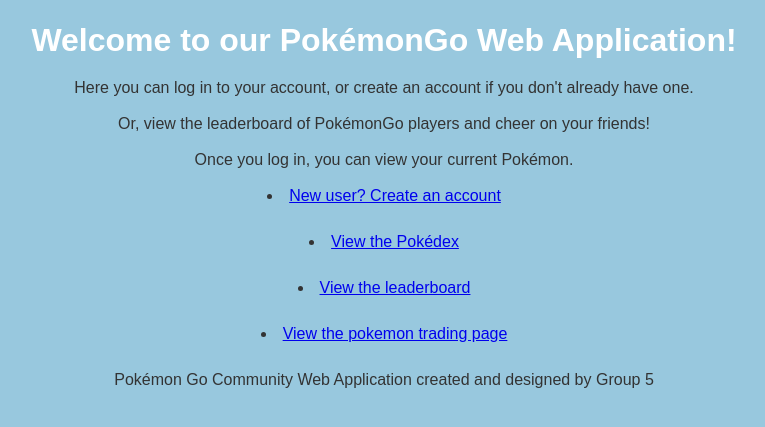
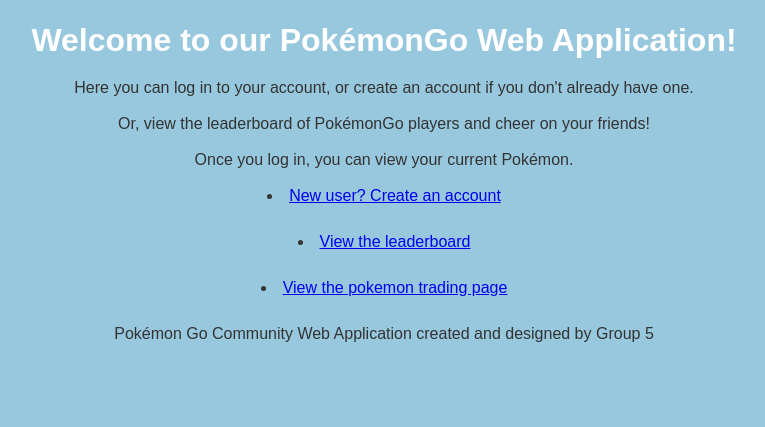
Before and after one commit to michaela2102/PokemonGo, a PHP site: page /home.php in a window 1280 px wide. Shown: the part 67-494 px from the top of the page, without its empty margins (256-1021 px from the left). Run offline with PHP 8.4, Linux system fonts and the light colour scheme.

Commit message:
Update home.php

```diff
--- a/home.php
+++ b/home.php
@@ -79,7 +79,6 @@
     <center>Or, view the leaderboard of PokémonGo players and cheer on your friends!</center><br>
     <center>Once you log in, you can view your current Pokémon.</center><br>
     <li><a href="create_account.php">New user? Create an account</a></li> <br>
-    <li><a href="pokedex.php">View the Pokédex</a></li> <br>
     <li><a href="leaderboard.php">View the leaderboard</a></li> <br>
     <li><a href="trading_page.php">View the pokemon trading page</a></li> <br>
 
```
